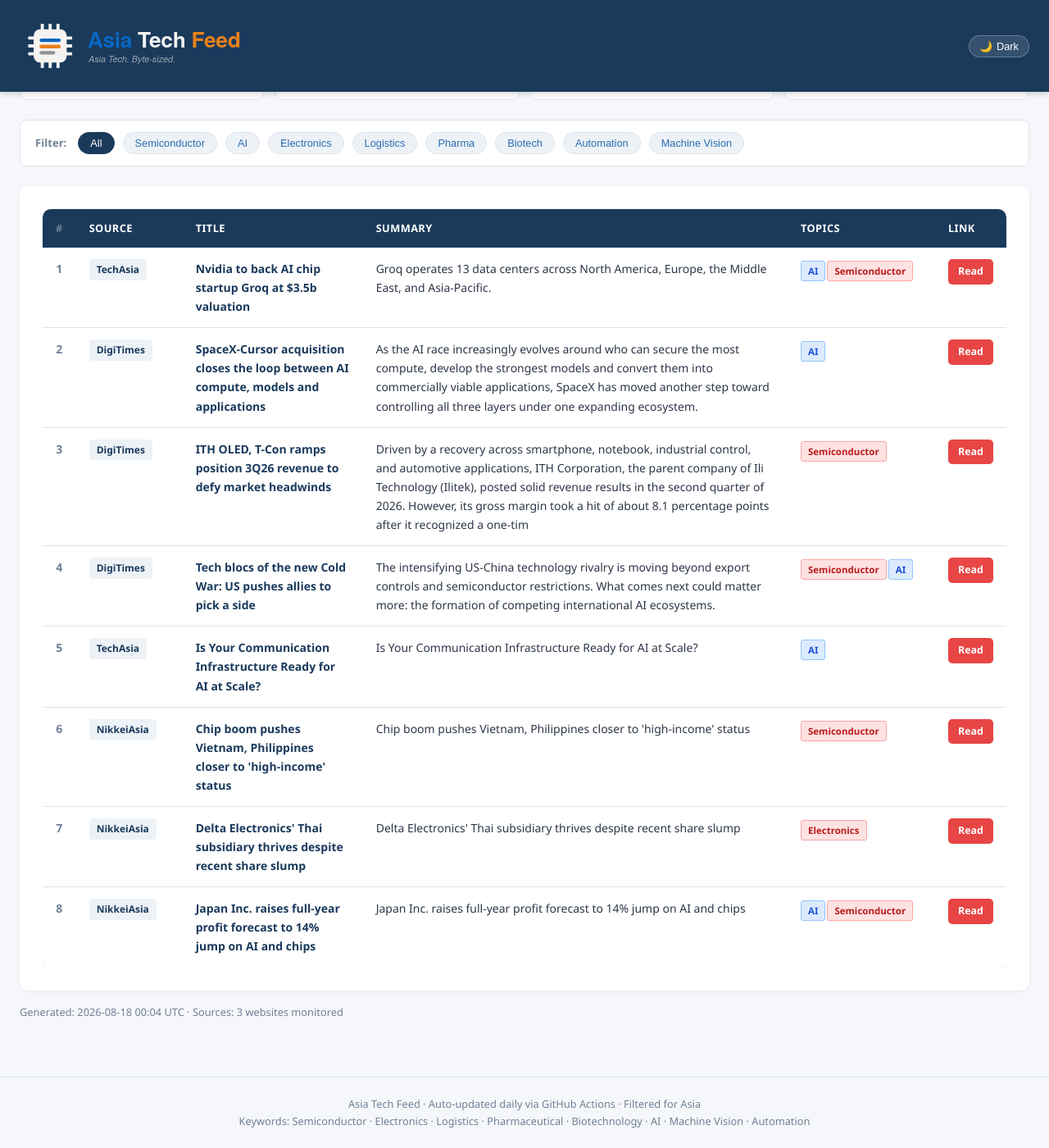
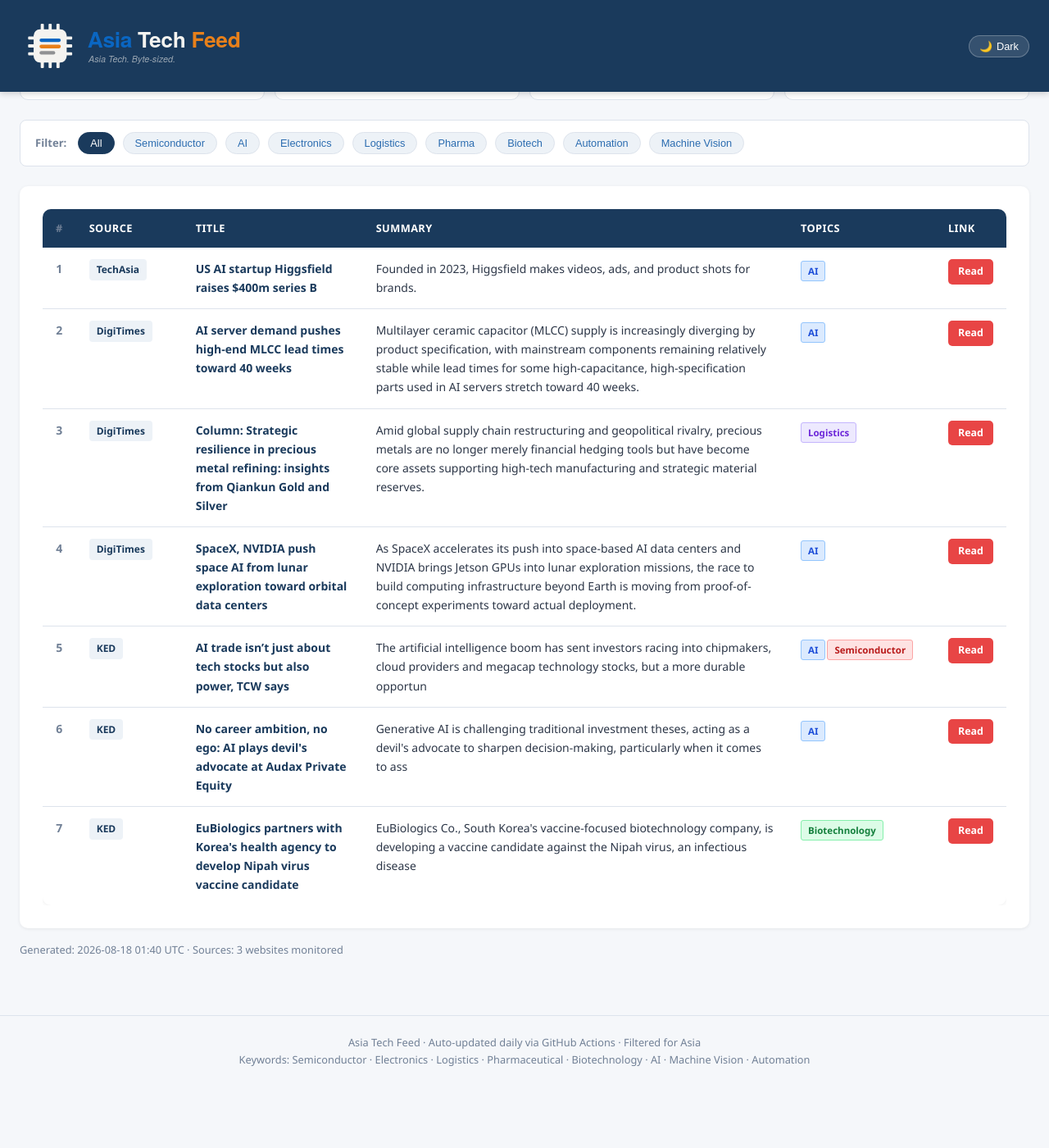
Before and after one commit to asiatechfeed/Asia-Tech-Feed, a Jekyll site: the page built from _posts/2026-08-18-asia-tech-news-digest.md, in a window 1280 px wide and 1400 px high, scrolled down 575 px. Shown: the whole window at 82% size. Built offline with Jekyll 4.4.1, drawn with Linux system fonts in a browser that asks for light colours; a script that is not in the unit is left out; after the commit the page ends 1900 px from its top, so only the background shows below that; some of the changed text lies outside the part shown.

Commit message:
📰 News digest 2026-08-18 (7 articles)

```diff
--- a/_posts/2026-08-18-asia-tech-news-digest.md
+++ b/_posts/2026-08-18-asia-tech-news-digest.md
@@ -1,15 +1,15 @@
 ---
 layout: post
 title: "Asia Tech News Digest - August 18, 2026"
-date: 2026-08-18 08:04:57 +0800
-articles_count: 8
+date: 2026-08-18 09:40:21 +0800
+articles_count: 7
 sources_count: 3
-sources: ["DigiTimes", "NikkeiAsia", "TechAsia"]
+sources: ["DigiTimes", "KED", "TechAsia"]
 csv_file: /assets/data/news-2026-08-18.tsv
-featured_title: "Nvidia to back AI chip startup Groq at $3.5b valuation"
-featured_url: "https://www.techinasia.com/nvidia-reaches-ai-licensing-deal-with-chip-startup-groq"
+featured_title: "US AI startup Higgsfield raises $400m series B"
+featured_url: "https://www.techinasia.com/quiet-ai-video-platform-chasing-50m-sora-catches"
 featured_source: "TechAsia"
-featured_summary: "Groq operates 13 data centers across North America, Europe, the Middle East, and Asia-Pacific."
+featured_summary: "Founded in 2023, Higgsfield makes videos, ads, and product shots for brands."
 featured_image: ""
 ---
 
@@ -28,66 +28,58 @@ featured_image: ""
 <tr>
   <td class="col-num">1</td>
   <td class="col-source"><span class="source-badge">TechAsia</span></td>
-  <td class="col-title"><span class="article-title">Nvidia to back AI chip startup Groq at $3.5b valuation</span></td>
-  <td class="col-summary">Groq operates 13 data centers across North America, Europe, the Middle East, and Asia-Pacific.</td>
-  <td class="col-tags"><span class="tag ai">AI</span><span class="tag semi">Semiconductor</span></td>
-  <td class="col-link"><a class="btn-link" href="https://www.techinasia.com/nvidia-reaches-ai-licensing-deal-with-chip-startup-groq" target="_blank" rel="noopener">Read</a></td>
+  <td class="col-title"><span class="article-title">US AI startup Higgsfield raises $400m series B</span></td>
+  <td class="col-summary">Founded in 2023, Higgsfield makes videos, ads, and product shots for brands.</td>
+  <td class="col-tags"><span class="tag ai">AI</span></td>
+  <td class="col-link"><a class="btn-link" href="https://www.techinasia.com/quiet-ai-video-platform-chasing-50m-sora-catches" target="_blank" rel="noopener">Read</a></td>
 </tr>
 <tr>
   <td class="col-num">2</td>
   <td class="col-source"><span class="source-badge">DigiTimes</span></td>
-  <td class="col-title"><span class="article-title">SpaceX-Cursor acquisition closes the loop between AI compute, models and applications</span></td>
-  <td class="col-summary">As the AI race increasingly evolves around who can secure the most compute, develop the strongest models and convert them into commercially viable applications, SpaceX has moved another step toward controlling all three layers under one expanding ecosystem.</td>
+  <td class="col-title"><span class="article-title">AI server demand pushes high-end MLCC lead times toward 40 weeks</span></td>
+  <td class="col-summary">Multilayer ceramic capacitor (MLCC) supply is increasingly diverging by product specification, with mainstream components remaining relatively stable while lead times for some high-capacitance, high-specification parts used in AI servers stretch toward 40 weeks.</td>
   <td class="col-tags"><span class="tag ai">AI</span></td>
-  <td class="col-link"><a class="btn-link" href="https://www.digitimes.com/news/a20260817VL219/spacex-ai-acquisition-gpu-infrastructure.html" target="_blank" rel="noopener">Read</a></td>
+  <td class="col-link"><a class="btn-link" href="https://www.digitimes.com/news/a20260817VL221/ai-server-mlcc-demand-infrastructure.html" target="_blank" rel="noopener">Read</a></td>
 </tr>
 <tr>
   <td class="col-num">3</td>
   <td class="col-source"><span class="source-badge">DigiTimes</span></td>
-  <td class="col-title"><span class="article-title">ITH OLED, T-Con ramps position 3Q26 revenue to defy market headwinds</span></td>
-  <td class="col-summary">Driven by a recovery across smartphone, notebook, industrial control, and automotive applications, ITH Corporation, the parent company of Ili Technology (Ilitek), posted solid revenue results in the second quarter of 2026. However, its gross margin took a hit of about 8.1 percentage points after it recognized a one-tim</td>
-  <td class="col-tags"><span class="tag semi">Semiconductor</span></td>
-  <td class="col-link"><a class="btn-link" href="https://www.digitimes.com/news/a20260817PD211/ilitek-revenue-smartphone-recovery-industrial-control.html" target="_blank" rel="noopener">Read</a></td>
+  <td class="col-title"><span class="article-title">Column: Strategic resilience in precious metal refining: insights from Qiankun Gold and Silver</span></td>
+  <td class="col-summary">Amid global supply chain restructuring and geopolitical rivalry, precious metals are no longer merely financial hedging tools but have become core assets supporting high-tech manufacturing and strategic material reserves.</td>
+  <td class="col-tags"><span class="tag logis">Logistics</span></td>
+  <td class="col-link"><a class="btn-link" href="https://www.digitimes.com/news/a20260817PD214/supply-chain-silver-industrial-production-testing.html?chid=12" target="_blank" rel="noopener">Read</a></td>
 </tr>
 <tr>
   <td class="col-num">4</td>
   <td class="col-source"><span class="source-badge">DigiTimes</span></td>
-  <td class="col-title"><span class="article-title">Tech blocs of the new Cold War: US pushes allies to pick a side</span></td>
-  <td class="col-summary">The intensifying US-China technology rivalry is moving beyond export controls and semiconductor restrictions. What comes next could matter more: the formation of competing international AI ecosystems.</td>
-  <td class="col-tags"><span class="tag semi">Semiconductor</span><span class="tag ai">AI</span></td>
-  <td class="col-link"><a class="btn-link" href="https://www.digitimes.com/news/a20260817VL220/technology-chips.html" target="_blank" rel="noopener">Read</a></td>
+  <td class="col-title"><span class="article-title">SpaceX, NVIDIA push space AI from lunar exploration toward orbital data centers</span></td>
+  <td class="col-summary">As SpaceX accelerates its push into space-based AI data centers and NVIDIA brings Jetson GPUs into lunar exploration missions, the race to build computing infrastructure beyond Earth is moving from proof-of-concept experiments toward actual deployment.</td>
+  <td class="col-tags"><span class="tag ai">AI</span></td>
+  <td class="col-link"><a class="btn-link" href="https://www.digitimes.com/news/a20260817PD212/spacex-data-launch-infrastructure-cost.html" target="_blank" rel="noopener">Read</a></td>
 </tr>
 <tr>
   <td class="col-num">5</td>
-  <td class="col-source"><span class="source-badge">TechAsia</span></td>
-  <td class="col-title"><span class="article-title">Is Your Communication Infrastructure Ready for AI at Scale?</span></td>
-  <td class="col-summary">Is Your Communication Infrastructure Ready for AI at Scale?</td>
-  <td class="col-tags"><span class="tag ai">AI</span></td>
-  <td class="col-link"><a class="btn-link" href="https://www.techinasia.com/events/communication-infrastructure-ready-ai-scale" target="_blank" rel="noopener">Read</a></td>
+  <td class="col-source"><span class="source-badge">KED</span></td>
+  <td class="col-title"><span class="article-title">AI trade isn’t just about tech stocks but also power, TCW says</span></td>
+  <td class="col-summary">The artificial intelligence boom has sent investors racing into chipmakers, cloud providers and megacap technology stocks, but a more durable opportun</td>
+  <td class="col-tags"><span class="tag ai">AI</span><span class="tag semi">Semiconductor</span></td>
+  <td class="col-link"><a class="btn-link" href="https://www.kedglobal.com/asset-management/newsView/ked202606010002" target="_blank" rel="noopener">Read</a></td>
 </tr>
 <tr>
   <td class="col-num">6</td>
-  <td class="col-source"><span class="source-badge">NikkeiAsia</span></td>
-  <td class="col-title"><span class="article-title">Chip boom pushes Vietnam, Philippines closer to 'high-income' status</span></td>
-  <td class="col-summary">Chip boom pushes Vietnam, Philippines closer to 'high-income' status</td>
-  <td class="col-tags"><span class="tag semi">Semiconductor</span></td>
-  <td class="col-link"><a class="btn-link" href="https://asia.nikkei.com/economy/chip-boom-pushes-vietnam-philippines-closer-to-high-income-status2" target="_blank" rel="noopener">Read</a></td>
+  <td class="col-source"><span class="source-badge">KED</span></td>
+  <td class="col-title"><span class="article-title">No career ambition, no ego: AI plays devil's advocate at Audax Private Equity</span></td>
+  <td class="col-summary">Generative AI is challenging traditional investment theses, acting as a devil's advocate to sharpen decision-making, particularly when it comes to ass</td>
+  <td class="col-tags"><span class="tag ai">AI</span></td>
+  <td class="col-link"><a class="btn-link" href="https://www.kedglobal.com/private-equity/newsView/ked202603120002" target="_blank" rel="noopener">Read</a></td>
 </tr>
 <tr>
   <td class="col-num">7</td>
-  <td class="col-source"><span class="source-badge">NikkeiAsia</span></td>
-  <td class="col-title"><span class="article-title">Delta Electronics' Thai subsidiary thrives despite recent share slump</span></td>
-  <td class="col-summary">Delta Electronics' Thai subsidiary thrives despite recent share slump</td>
-  <td class="col-tags"><span class="tag semi">Electronics</span></td>
-  <td class="col-link"><a class="btn-link" href="https://asia.nikkei.com/spotlight/asean-money/delta-electronics-thai-subsidiary-thrives-despite-recent-share-slump" target="_blank" rel="noopener">Read</a></td>
-</tr>
-<tr>
-  <td class="col-num">8</td>
-  <td class="col-source"><span class="source-badge">NikkeiAsia</span></td>
-  <td class="col-title"><span class="article-title">Japan Inc. raises full-year profit forecast to 14% jump on AI and chips</span></td>
-  <td class="col-summary">Japan Inc. raises full-year profit forecast to 14% jump on AI and chips</td>
-  <td class="col-tags"><span class="tag ai">AI</span><span class="tag semi">Semiconductor</span></td>
-  <td class="col-link"><a class="btn-link" href="https://asia.nikkei.com/business/companies/japan-inc.-raises-full-year-profit-forecast-to-14-jump-on-ai-and-chips" target="_blank" rel="noopener">Read</a></td>
+  <td class="col-source"><span class="source-badge">KED</span></td>
+  <td class="col-title"><span class="article-title">EuBiologics partners with Korea's health agency to develop Nipah virus vaccine candidate</span></td>
+  <td class="col-summary">EuBiologics Co., South Korea's vaccine-focused biotechnology company, is developing a vaccine candidate against the Nipah virus, an infectious disease</td>
+  <td class="col-tags"><span class="tag bio">Biotechnology</span></td>
+  <td class="col-link"><a class="btn-link" href="https://www.kedglobal.com/bio-pharma/newsView/ked202603100001" target="_blank" rel="noopener">Read</a></td>
 </tr>
 </tbody>
 </table>
```
Also changed, not shown: _data/seen_urls.json (+8 -1 lines), _digest_meta.json (+17 -17 lines), assets/data/news-2026-08-18.tsv (+7 -8 lines), assets/data/search-index.json.
